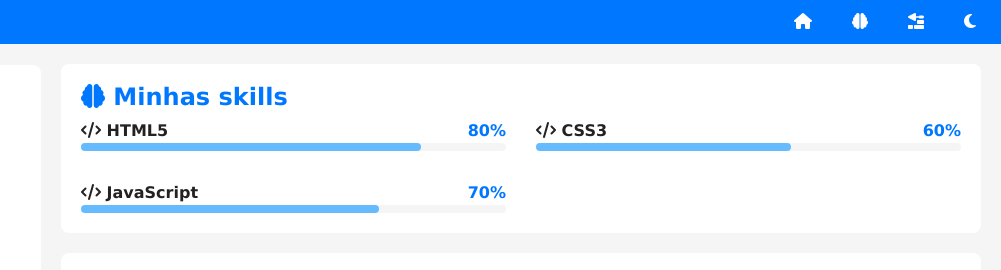
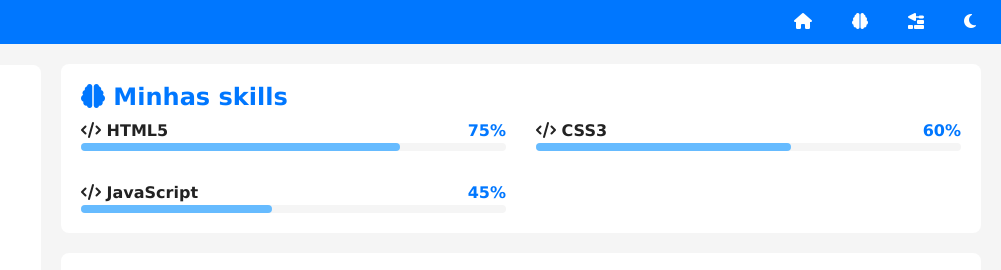
Before and after one commit to ronaldoazevedo774-prog/projeto-portfolio, a plain HTML site: page index.html in a window 1280 px wide. Shown: the top 270 px of the page, 279-1280 px from the left. Drawn offline with Linux system fonts and the light colour scheme.

Commit message:
atualizei o portfolio

```diff
--- a/index.html
+++ b/index.html
@@ -44,11 +44,11 @@
                                 HTML5
                             </span>
                             <span class="porcent">
-                                80%
+                                75%
                             </span>
                         </div>
                         <div class="barra">
-                            <div class="progresso"style="width: 80%">
+                            <div class="progresso"style="width: 75%">
 
                             </div>
                         </div>
@@ -76,11 +76,11 @@
                                 JavaScript
                             </span>
                             <span class="porcent">
-                                70%
+                                45%
                             </span>
                         </div>
                         <div class="barra">
-                            <div class="progresso"style="width: 70%">
+                            <div class="progresso"style="width: 45%">
 
                             </div>
                         </div>
```
